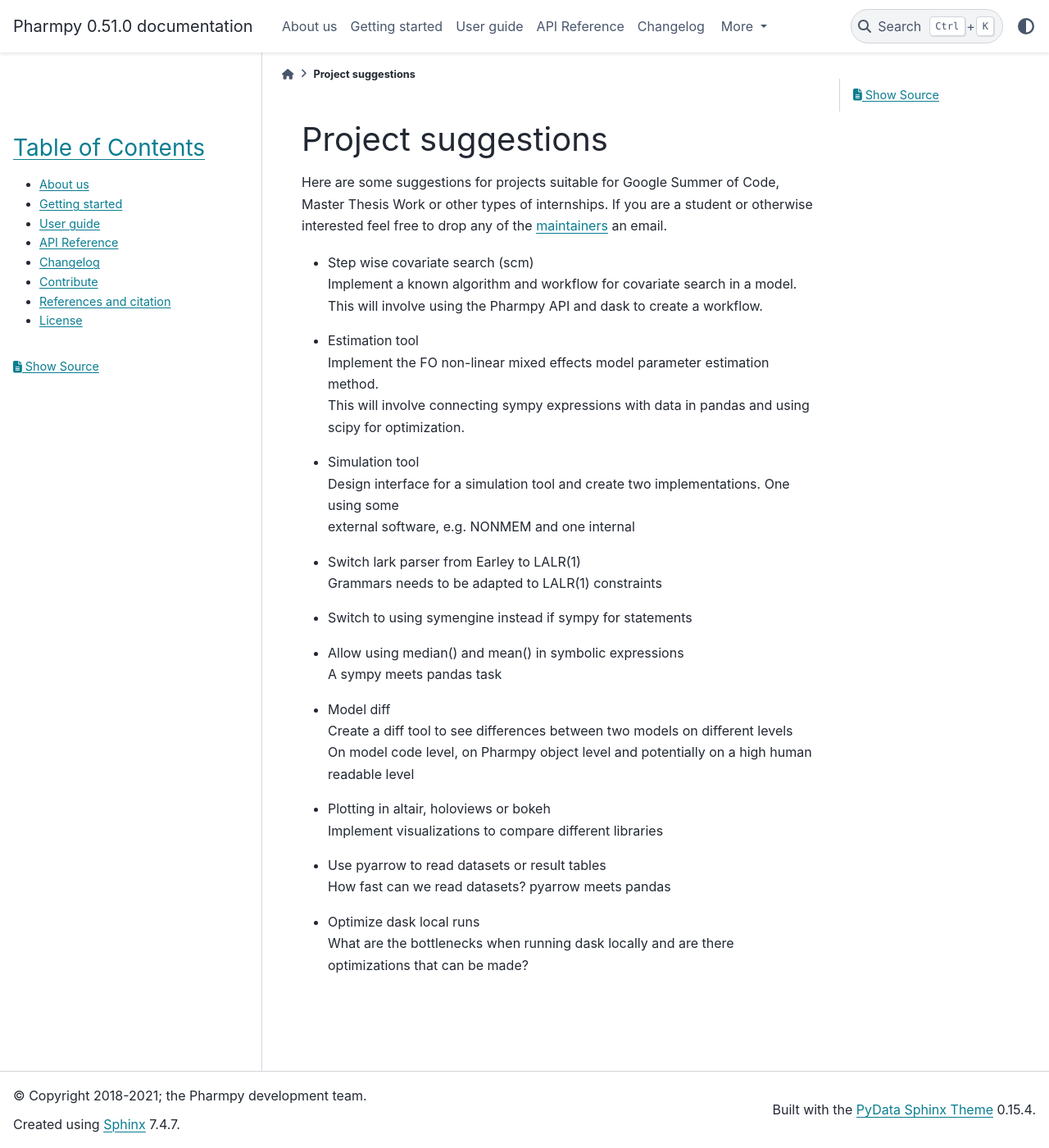
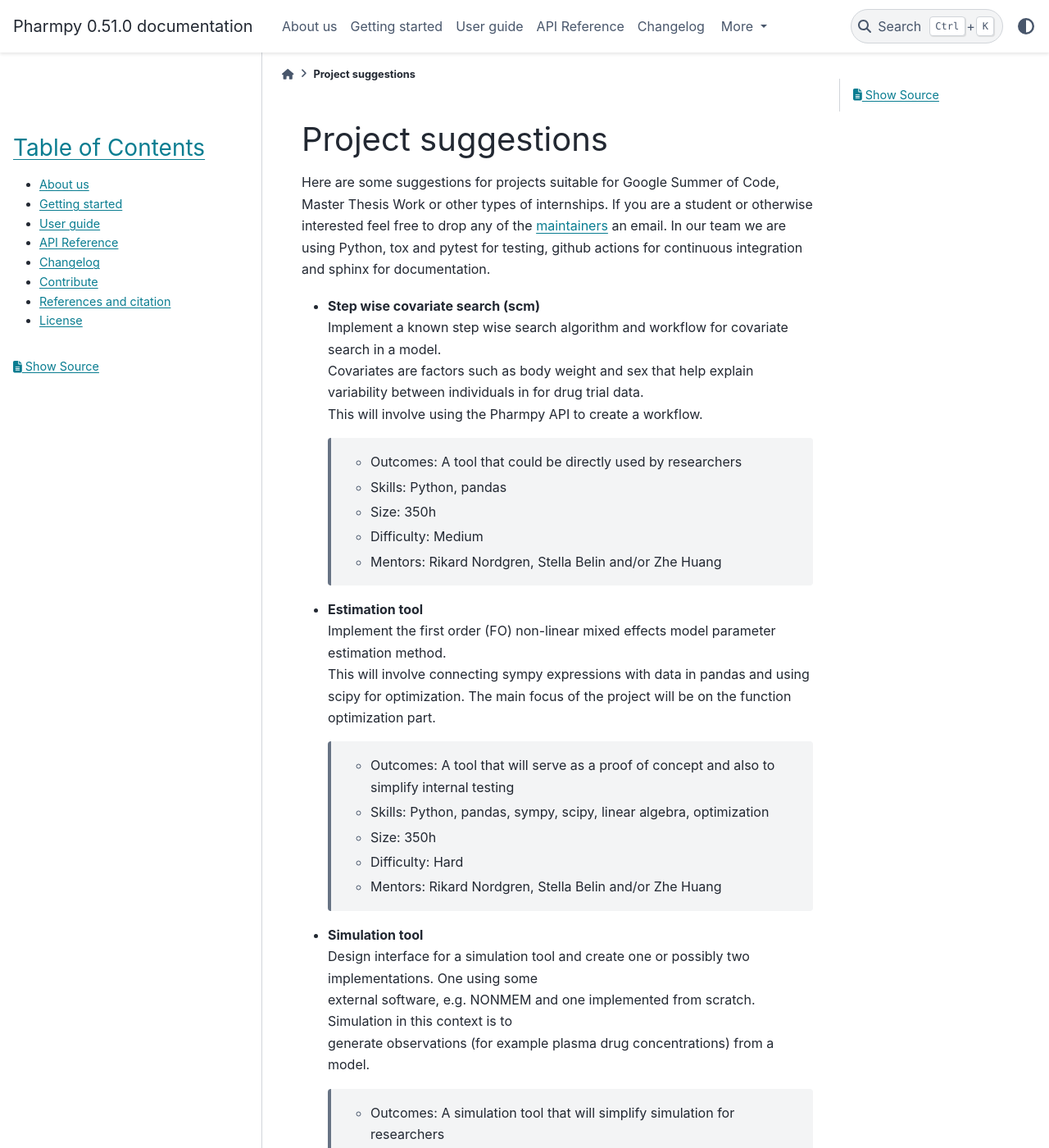
Before and after one commit to pharmpy/pharmpy, a Sphinx documentation site: the page built from docs/projects.rst, in a window 1280 px wide and 1400 px high. Shown: the whole window at 82% size. Built offline with Sphinx 7.4.7 and the PyData theme 0.15.4, drawn with Linux system fonts in a browser that asks for light colours; some of the changed text lies outside the part shown.

Commit message:
Update project list

```diff
--- a/docs/projects.rst
+++ b/docs/projects.rst
@@ -4,38 +4,117 @@
 ===================
 
 Here are some suggestions for projects suitable for Google Summer of Code, Master Thesis Work or other types of internships. If you are a student or otherwise interested feel free to drop any of the `maintainers <https://pharmpy.github.io/latest/contributors.html>`_ an email.
+In our team we are using Python, tox and pytest for testing, github actions for continuous integration and sphinx for documentation.
 
+* | **Step wise covariate search (scm)**
+  | Implement a known step wise search algorithm and workflow for covariate search in a model.
+  | Covariates are factors such as body weight and sex that help explain
+  | variability between individuals in for drug trial data.
+  | This will involve using the Pharmpy API to create a workflow.
 
-* | Step wise covariate search (scm)
-  | Implement a known algorithm and workflow for covariate search in a model.
-  | This will involve using the Pharmpy API and dask to create a workflow.
+    * Outcomes: A tool that could be directly used by researchers
+    * Skills: Python, pandas
+    * Size: 350h
+    * Difficulty: Medium
+    * Mentors: Rikard Nordgren, Stella Belin and/or Zhe Huang
 
-* | Estimation tool
-  | Implement the FO non-linear mixed effects model parameter estimation method.
+* | **Estimation tool**
+  | Implement the first order (FO) non-linear mixed effects model parameter estimation method.
   | This will involve connecting sympy expressions with data in pandas and using
-  | scipy for optimization.
+  | scipy for optimization. The main focus of the project will be on the function optimization part.
 
-* | Simulation tool
-  | Design interface for a simulation tool and create two implementations. One using some
-  | external software, e.g. NONMEM and one internal
+    * Outcomes: A tool that will serve as a proof of concept and also to simplify internal testing
+    * Skills: Python, pandas, sympy, scipy, linear algebra, optimization
+    * Size: 350h
+    * Difficulty: Hard
+    * Mentors: Rikard Nordgren, Stella Belin and/or Zhe Huang
 
-* | Switch lark parser from Earley to LALR(1)
-  | Grammars needs to be adapted to LALR(1) constraints
+* | **Simulation tool**
+  | Design interface for a simulation tool and create one or possibly two implementations. One using some
+  | external software, e.g. NONMEM and one implemented from scratch. Simulation in this context is to
+  | generate observations (for example plasma drug concentrations) from a model.
 
-* | Switch to using symengine instead if sympy for statements
+    * Outcomes: A simulation tool that will simplify simulation for researchers
+    * Skills: Python, pandas
+    * Size: 350h
+    * Difficulty: Medium
+    * Mentors: Rikard Nordgren, Stella Belin and/or Zhe Huang
 
-* | Allow using median() and mean() in symbolic expressions
-  | A sympy meets pandas task
+* | **Switch lark parser from Earley to LALR(1)**
+  | Model files are currently parsed with an earley parser using the lark Python package. Lark
+  | also supports an LALR(1) parser, which is much faster.
+  | Grammars needs to be adapted to the stricter LALR(1) constraints.
 
-* | Model diff
+    * Outcomes: Much faster parsing of model description files
+    * Skills: Python, parsing
+    * Size: 175h
+    * Difficulty: Hard
+    * Mentors: Rikard Nordgren, Stella Belin and/or Zhe Huang
+
+* | **Switch to using symengine instead if sympy for statements**
+  | Currently sympy is used for almost all handling of mathematical expressions.
+  | Since symengine is mostly compatible with sympy and faster it would be
+  | beneficial to try to use symengine where applicable.
+
+    * Outcomes: Faster reading and handling of models
+    * Skills: Python, sympy
+    * Size: 175h
+    * Difficulty: Easy
+    * Mentors: Rikard Nordgren, Stella Belin and/or Zhe Huang
+
+* | **Allow using median() and mean() in symbolic expressions**
+  | A sympy meets pandas task. Allow custom functions in sympy
+  | expressions. These functions should be possible to evaluate
+  | numerically. For example "median(WGT) * theta" where "WGT"
+  | is available in a DataFrame.
+
+    * Outcomes: More powerful input expressions for researchers
+    * Skills: Python, sympy, pandas
+    * Size: 175h
+    * Difficulty: Easy
+    * Mentors: Rikard Nordgren, Stella Belin and/or Zhe Huang
+
+* | **Model diff**
   | Create a diff tool to see differences between two models on different levels
-  | On model code level, on Pharmpy object level and potentially on a high human readable level
+  | On model code level (text), on Pharmpy object level and potentially on a high human readable level
+  | separating different high level model concepts.
 
-* | Plotting in altair, holoviews or bokeh
-  | Implement visualizations to compare different libraries
+    * Outcomes: One or more model diff tools
+    * Skills: Python
+    * Size: 175h-350h
+    * Difficulty: Easy-Hard
+    * Mentors: Rikard Nordgren, Stella Belin and/or Zhe Huang
 
-* | Use pyarrow to read datasets or result tables
-  | How fast can we read datasets? pyarrow meets pandas
+* | **Compare plotting in various plotting libraries**
+  | Implement different standard plots to compare different libraries. Different areas of comparison
+  | could be ease of use, serialization of plots, interactivity and rendering in Jupyter and Rstudio.
+  | Examples of plotting libraries to explore are altair, holoviews and bokeh.
 
-* | Optimize dask local runs
-  | What are the bottlenecks when running dask locally and are there optimizations that can be made?
+    * Outcomes: Example plots using various tools and a report on their suitability
+    * Skills: Python, pandas, plotting
+    * Size: 175h
+    * Difficulty: Easy
+    * Mentors: Rikard Nordgren, Stella Belin and/or Zhe Huang
+
+* | **Monitor ongoing workflows**
+  | Some workflow take a very long time to run and researchers would benefit from being able to
+  | monitor what is happening. For example convergence of a parameter estimation. We would
+  | like to develop some sort of dashboard that could complement the dask dashboard with
+  | tool specific information that gets updated in realtime.
+
+    * Outcomes: A dashboard
+    * Skills: Python, dask, plotting
+    * Size: 350h
+    * Difficulty: Medium
+    * Mentors: Rikard Nordgren, Stella Belin and/or Zhe Huang
+
+* | **Restartable workflows**
+  | Long running workflows might for different reasons fail in the middle. Currently worflows will have
+  | to be restarted after fixing the cause of failure. We would like to be able to restart workflows
+  | and use partial results and continue.
+
+    * Outcomes: A general idea for restartability and one or more workflows becoming restartable.
+    * Skills: Python, dask
+    * Size: 350h
+    * Difficulty: Hard
+    * Mentors: Rikard Nordgren, Stella Belin and/or Zhe Huang
```
